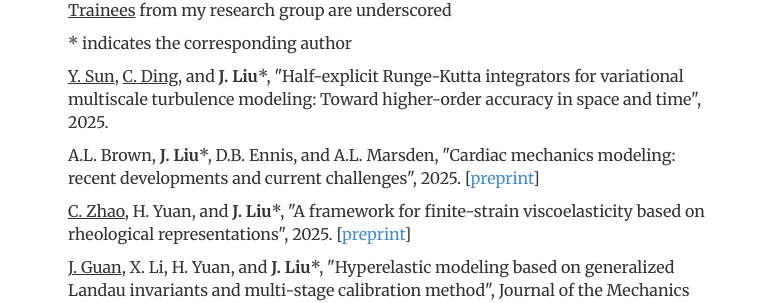
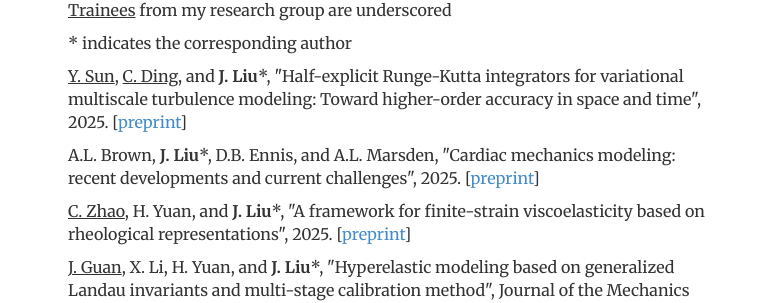
Before and after one commit to ju-liu/ju-liu.github.io, a Jekyll site: the page built from publications/index.html, in a window 1280 px wide and 900 px high. Shown: the part 150-453 px from the top of the window, without its empty margins (248-1031 px from the left). Built offline with Jekyll 4.4.1, drawn with Linux system fonts in a browser that asks for light colours; nearby versions of some CDN libraries; library files that are not in the unit come from our copies; comment, search, counter and statistics services are not loaded.

Commit message:
Update index.html

```diff
--- a/publications/index.html
+++ b/publications/index.html
@@ -14,7 +14,7 @@
   <p>* indicates the corresponding author</p>
 
   <article>
-  <p><u>Y. Sun</u>, <u>C. Ding</u>, and <strong>J. Liu</strong>*, "Half-explicit Runge-Kutta integrators for variational multiscale turbulence modeling: Toward higher-order accuracy in space and time", 2025.</p>
+  <p><u>Y. Sun</u>, <u>C. Ding</u>, and <strong>J. Liu</strong>*, "Half-explicit Runge-Kutta integrators for variational multiscale turbulence modeling: Toward higher-order accuracy in space and time", 2025. [<a href="https://arxiv.org/abs/2512.06626">preprint</a>]</p>
   </article>
 
   <article>
```
